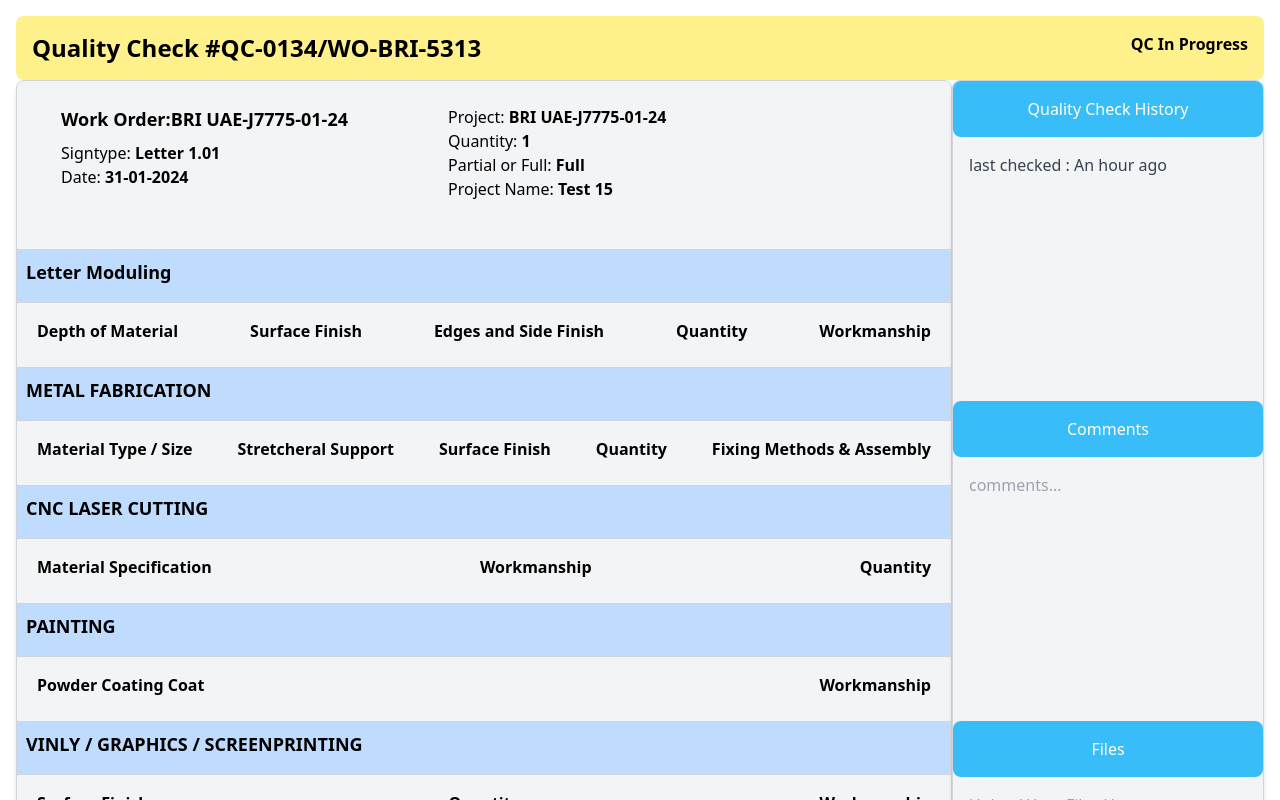
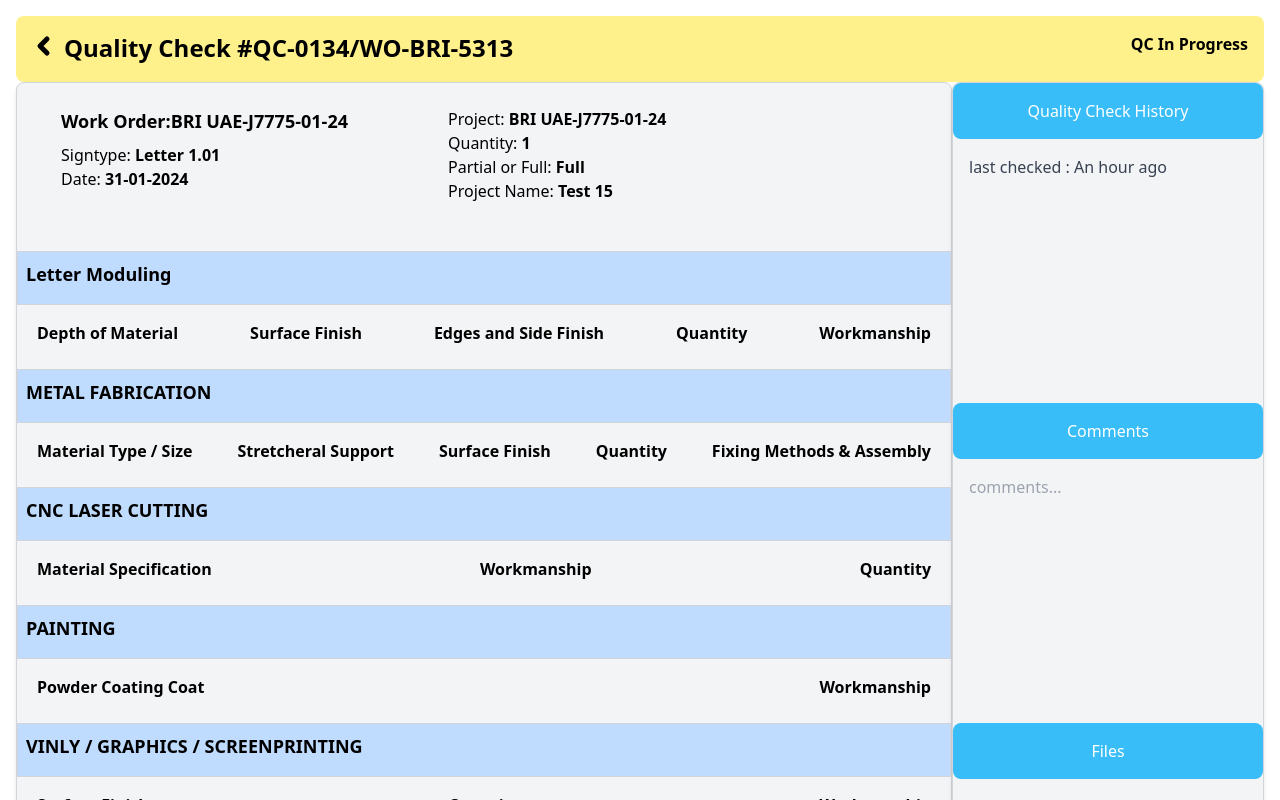
Before and after one commit to Mr-Zee/Qc-table, a React (Create React App) app: page /quality-check in a window 1280 px wide. Shown: the top 800 px of the page. Built offline with nearby package versions, Linux system fonts and the light colour scheme.

Commit message:
link to hoe from list

```diff
--- a/src/QualityCheckTable.jsx
+++ b/src/QualityCheckTable.jsx
@@ -1,17 +1,34 @@
 import React from "react";
+import {Link } from 'react-router-dom';
+
 
 const QualityCheckDisplay = ({ data }) => {
   return (
     <div className="container mx-auto p-4">
       <span className="flex justify-between bg-yellow-200 rounded-lg">
         <h1 className="text-2xl font-bold m-4">
+      <Link to="/" className="text-blue-500">
+        <svg
+          xmlns="http://www.w3.org/2000/svg"
+          className="h-6 w-6 inline-block mb-2 mr-2"
+          fill="none"
+          viewBox="0 0 24 24"
+          stroke="Black"
+        >
+          <path
+            strokeLinecap="round"
+            strokeLinejoin="round"
+            strokeWidth={5}
+            d="M15 19l-7-7 7-7"
+          />
+        </svg>
+      </Link>
           Quality Check #{data.qualityCheck.id}
         </h1>
         <p className="m-4 font-semibold text-md  font-white">
           {data.qualityCheck.status}
         </p>
       </span>
-
       <div className="flex flex-wrap justify-between">
         {/* First container (75%) */}
         <div className="w-full md:w-3/4 bg-gray-100 rounded-lg shadow-md border border-gray-300 mb-4">
```
